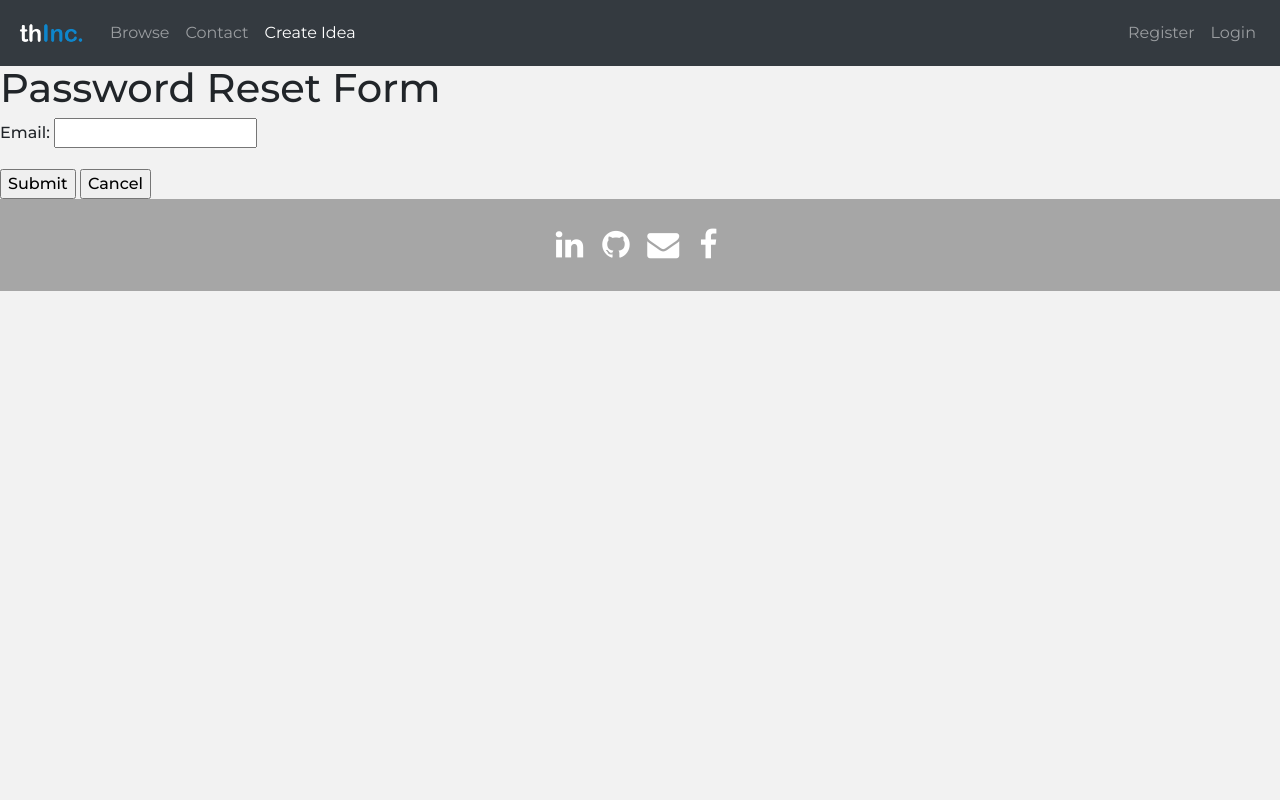
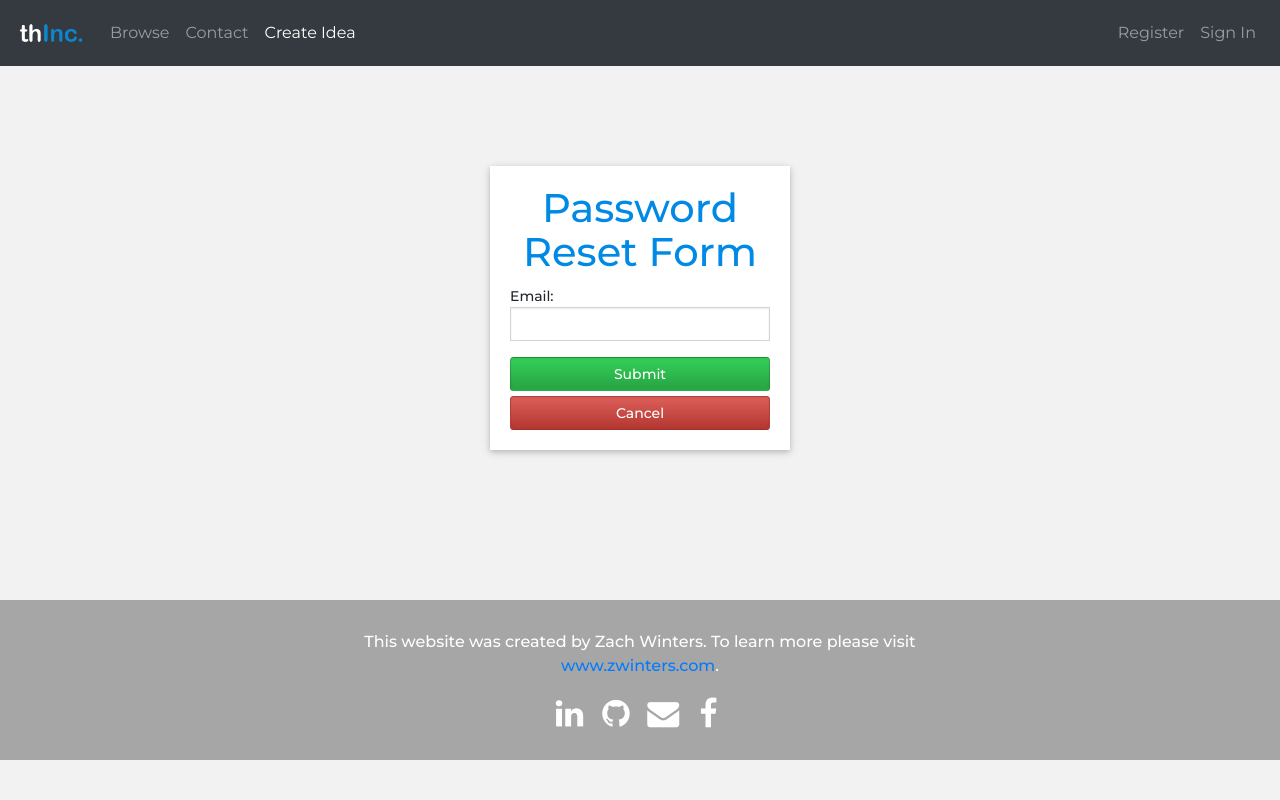
Before and after one commit to zdw001/thinc, a Django app: page /accounts/password/reset/ in a window 1280 px wide. Run offline with Django 3.2, Linux system fonts and the light colour scheme; some libraries are stand-ins or nearby versions.

Commit message:
styled forms

```diff
--- a/src/static_in_project/our_static/css/style.css
+++ b/src/static_in_project/our_static/css/style.css
@@ -106,7 +106,7 @@ font-size: 1.2em;
 }
 
 .idea p {
-	margin-bottom: 10px;
+	margin-bottom: 20px;
 	line-height: 1.2;
 }
 
@@ -156,7 +156,7 @@ a.idea_name:hover {
 	transition: 0.3s;
 }
 
-.edit {
+a.edit {
 	color: #696969;
 	transition: 0.3s;
 }
@@ -171,6 +171,14 @@ footer {
 	background-color: #a6a6a6;
 }
 
+.footer p {
+  margin: 0 auto;
+  padding-top: 30px;
+  max-width: 600px;
+  text-align: center;
+  color: #fff;
+}
+
 .social {
 	width: 190px;
 	margin: 0 auto;
@@ -181,7 +189,7 @@ footer {
 .fa {
 	box-sizing: unset;
 	color: #fff;
-	margin: 25px auto;
+	margin: 15px auto 25px;
     padding: 5px 7px 5px 5px;
     font-size: 30px;
     width: 30px;
@@ -225,6 +233,23 @@ footer {
 /* ======================= OTHER PAGES ======================== */
 /* ============================================================ */
 
+/* =========================== CONTACT ======================== */
+
+.big_form {
+  background-color: #fff;
+  padding: 30px 10%;
+  text-align: center;
+}
+
+.big_form form {
+  max-width: 800px;
+  margin: 0 auto;
+}
+
+.big_form h1 {
+  text-align: left;
+}
+
 /* ======================= USER PROFILE ======================= */
 
 #user_profile {
@@ -237,7 +262,7 @@ footer {
 	text-align: center;
 	background-color: #fff;
 	-webkit-box-shadow: 0 2px 5px 0 rgba(0,0,0,0.16), 0 2px 10px 0 rgba(0,0,0,0.12);
-    -moz-box-shadow: 0 2px 5px 0 rgba(0,0,0,0.16),0 2px 10px 0 rgba(0,0,0,0.12)
+  -moz-box-shadow: 0 2px 5px 0 rgba(0,0,0,0.16),0 2px 10px 0 rgba(0,0,0,0.12)
 	box-shadow: 0 2px 5px 0 rgba(0,0,0,0.16), 0 2px 10px 0 rgba(0,0,0,0.12);
 	padding: 20px;
 	margin: 50px 5% 50px;
@@ -289,100 +314,110 @@ img.user {
 }
 
 
-/****** LOGIN MODAL ******/
-.loginmodal-container {
-  padding: 30px;
-  max-width: 350px;
-  width: 100% !important;
-  background-color: #F7F7F7;
-  margin: 0 auto;
-  border-radius: 2px;
-  box-shadow: 0px 2px 2px rgba(0, 0, 0, 0.3);
-  overflow: hidden;
-  font-family: roboto;
+/* ====================== FORMS ========================== */
+
+.form {
+  text-align: center;
+  margin: 100px auto 150px;
+  background-color: #fff;
+  padding: 20px;
+  -webkit-box-shadow: 0 2px 5px 0 rgba(0,0,0,0.16), 0 2px 10px 0 rgba(0,0,0,0.12);
+  -moz-box-shadow: 0 2px 5px 0 rgba(0,0,0,0.16),0 2px 10px 0 rgba(0,0,0,0.12)
+  box-shadow: 0 2px 5px 0 rgba(0,0,0,0.16), 0 2px 10px 0 rgba(0,0,0,0.12);
 }
 
-.loginmodal-container h1 {
-  text-align: center;
-  font-size: 1.8em;
-  font-family: roboto;
+#login {
+  width: 300px;
 }
 
-.loginmodal-container input[type=submit] {
-  width: 100%;
-  display: block;
-  margin-bottom: 10px;
-  position: relative;
+#registration {
+  width: 500px;
+  padding: 30px;
 }
 
-.loginmodal-container input[type=text], input[type=password] {
-  height: 44px;
-  font-size: 16px;
-  width: 100%;
-  margin-bottom: 10px;
-  -webkit-appearance: none;
-  background: #fff;
-  border: 1px solid #d9d9d9;
-  border-top: 1px solid #c0c0c0;
-  /* border-radius: 2px; */
-  padding: 0 8px;
-  box-sizing: border-box;
-  -moz-box-sizing: border-box;
+#password_reset {
+  width: 300px;
 }
 
-.loginmodal-container input[type=text]:hover, input[type=password]:hover {
-  border: 1px solid #b9b9b9;
-  border-top: 1px solid #a0a0a0;
-  -moz-box-shadow: inset 0 1px 2px rgba(0,0,0,0.1);
-  -webkit-box-shadow: inset 0 1px 2px rgba(0,0,0,0.1);
-  box-shadow: inset 0 1px 2px rgba(0,0,0,0.1);
+.form h1 {
+  color: #008ae6;
+  margin: 0 auto .75rem;
+
 }
 
-.loginmodal {
-  text-align: center;
+.form label {
+  text-align: left;
+  display: block;
+  margin-bottom: 0;
   font-size: 14px;
-  font-family: 'Arial', sans-serif;
-  font-weight: 700;
-  height: 36px;
-  padding: 0 8px;
-/* border-radius: 3px; */
-/* -webkit-user-select: none;
-  user-select: none; */
 }
 
-.loginmodal-submit {
-  /* border: 1px solid #3079ed; */
-  border: 0px;
-  color: #fff;
-  text-shadow: 0 1px rgba(0,0,0,0.1);
-  background-color: #4d90fe;
-  padding: 17px 0px;
-  font-family: roboto;
+.form input {
+  width: 100%;
+  line-height: 20px;
   font-size: 14px;
-  /* background-image: -webkit-gradient(linear, 0 0, 0 100%,   from(#4d90fe), to(#4787ed)); */
+  padding: 6px 8px;
+  box-shadow: inset 0 1px 2px rgba(27,31,35,0.075);
+  -webkit-box-shadow: inset 0 1px 2px rgba(27,31,35,0.075);
+  -moz-box-shadow: inset 0 1px 2px rgba(27,31,35,0.075);
+  border: 1px solid #d1d5da;
 }
 
-.loginmodal-submit:hover {
-  /* border: 1px solid #2f5bb7; */
-  border: 0px;
-  text-shadow: 0 1px rgba(0,0,0,0.3);
-  background-color: #357ae8;
-  /* background-image: -webkit-gradient(linear, 0 0, 0 100%,   from(#4d90fe), to(#357ae8)); */
+#registration span {
+  font-size: 12px;
+  color: #696969;
 }
 
-.loginmodal-container a {
-  text-decoration: none;
-  color: #666;
-  font-weight: 400;
-  text-align: center;
-  display: inline-block;
-  opacity: 0.6;
-  transition: opacity ease 0.5s;
+#registration ul {
+  list-style: none;
+  margin-top: -10px;
 }
 
-.login-help{
+#registration li {
   font-size: 12px;
+  color: #696969;
 }
+
+.form .redirect {
+  font-size: 12px;
+  margin-bottom: 0;
+}
+
+.form .submit {
+  background-color: #28a745;
+  background-image: linear-gradient(-180deg, #34d058 0%, #28a745 90%);
+  background-image: -moz-linear-gradient(#34d058, #28a745);
+  background-image: -ms-linear-gradient(#34d058, #28a745);
+  background-image: -o-linear-gradient(#34d058, #28a745);
+  border: 1px solid rgba(27, 31, 35, 0.2);
+  border-radius: 0.25em;
+  color: #fff;
+  margin-bottom: 5px;
+}
+
+.button.danger {
+    border-color: #b53f3a;
+    border-bottom-color: #a0302a;
+    color: #fff;
+    border-radius: 0.25em;
+    background-color: #dc5f59;
+    background-image: -webkit-gradient(linear, 0 0, 0 100%, from(#dc5f59), to(#b33630));
+    background-image: -moz-linear-gradient(#dc5f59, #b33630);
+    background-image: -ms-linear-gradient(#dc5f59, #b33630);
+    background-image: -o-linear-gradient(#dc5f59, #b33630);
+    background-image: linear-gradient(#dc5f59, #b33630);
+}
+
+.form .submit:hover {
+  cursor: pointer;
+  border-color: #333333;
+}
+
+.form .danger:hover {
+  cursor: pointer;
+  border-color: #333333;
+}
+
 
 /* ===================== BOOTSTRAP OVERRIDE =================== */
 .container-fluid {
--- a/src/templates/base.html
+++ b/src/templates/base.html
@@ -43,7 +43,7 @@
     	  	<a class="nav-link" href="{% url 'registration_register' %}" style="font-weight: 400;">Register</a>
     	  </li>
 	      <li class="nav-item">
-	    	<a class="nav-link" href="{% url 'auth_login' %}" style="font-weight: 400;">Login</a>
+	    	<a class="nav-link" href="{% url 'auth_login' %}" style="font-weight: 400;">Sign In</a>
 	      </li>
     	  {% endif %}
     	</ul>
@@ -57,6 +57,7 @@
 
 <footer class="footer">
   <div class="container">
+    <p class="footer">This website was created by Zach Winters. To learn more please visit <a href="http://www.zwinters.com">www.zwinters.com</a>.</p>
     <div class="social">
       <a href="https://www.linkedin.com/in/winterszachary/" target="_blank" class="fa fa-linkedin fa-2x" id="linkedin"></a>
       <a href="https://github.com/zdw001" target="_blank" class="fa fa-github fa-2x" id="github"></a>
--- a/src/templates/contact.html
+++ b/src/templates/contact.html
@@ -4,7 +4,7 @@
 {% endblock title %}
 
 {% block content %}
-<div class="block">
+<div class="block big_form" id="contact">
     <h1>Contact</h1>
 	<form role="form" action="" method="post">
 		{% csrf_token %}
--- a/src/templates/ideashare/ideas/create_idea.html
+++ b/src/templates/ideashare/ideas/create_idea.html
@@ -4,12 +4,12 @@
 {% endblock title %}
 
 {% block content %}
-<div class="block">
+<div class="block big_form">
     <h1>Create an Idea</h1>
     <form role="form" action="" method="post">
         {% csrf_token %}
         {{ form.as_p }}
-        <input type="submit" value="Submit" />
+        <input type="submit" value="Submit"/>
         <input type="submit" name="cancel" value="Cancel" formnovalidate>
     </form>
 </div>
--- a/src/templates/ideashare/ideas/edit_idea.html
+++ b/src/templates/ideashare/ideas/edit_idea.html
@@ -4,7 +4,7 @@
 {% endblock title %}
 
 {% block content %}
-<div class="block">
+<div class="block big_form">
     <h1>Edit "{{ idea.name }}"</h1>
     <form role="form" action="" method="post">
         {% csrf_token %}
--- a/src/templates/registration/password_reset_form.html
+++ b/src/templates/registration/password_reset_form.html
@@ -4,13 +4,13 @@
 {% endblock title %}
 
 {% block content %}
-<div class="block">
+<div class="block form" id="password_reset">
     <h1>Password Reset Form</h1>
     <form role="form" action="" method="post">
         {% csrf_token %}
         {{ form.as_p }}
-        <input type="submit" value="Submit" />
-        <input type="submit" name="cancel" value="Cancel" formnovalidate>
+        <input type="submit" value="Submit" class="submit"/>
+        <input type="submit" name="cancel" value="Cancel" class="button danger" formnovalidate>
     </form>
 </div>
 {% endblock content %}
--- a/src/templates/registration/registration_form.html
+++ b/src/templates/registration/registration_form.html
@@ -4,12 +4,12 @@
 {% endblock title %}
 
 {% block content %}
-<div class="block">
+<div class="block form" id="registration">
     <h1>Registration Form</h1>
     <form role="form" action="" method="post">
         {% csrf_token %}
         {{ form.as_p }}
-        <input type="submit" value="Submit" />
+        <input type="submit" value="Submit" class="submit" />
     </form>
 </div>
 {% endblock content %}
```
Also changed, not shown: src/ideashare/forms.py (+56 -10 lines), src/ideashare/views.py (+29 -32 lines), src/templates/ideashare/ideas/idea_detail.html (+6 -1 lines), src/templates/registration/login.html (+8 -26 lines), src/thincsite/settings.py (+7 -6 lines), src/db.sqlite3.
